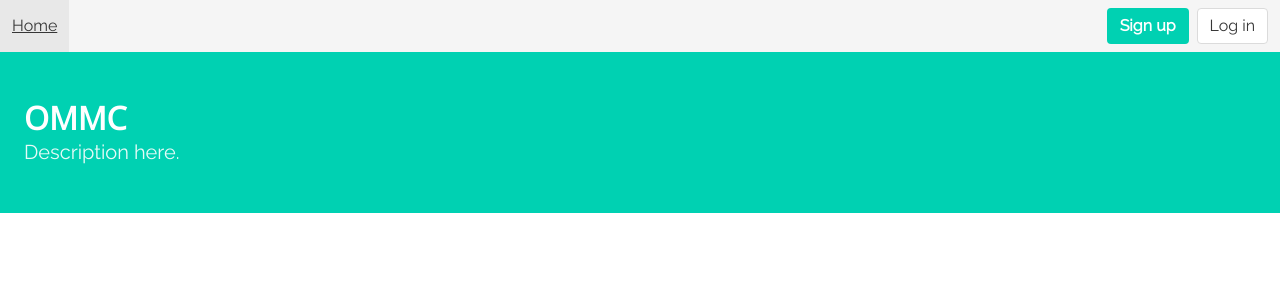
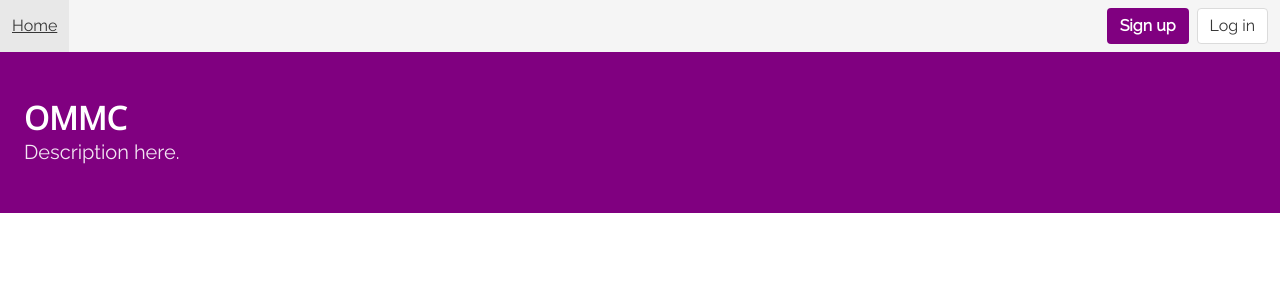
Before and after one commit to Kevin-Liu-01/OMMC-Math-Comp, a Flask app: page / in a window 1280 px wide. Shown: the top 300 px of the page. Run offline with Flask 2, Linux system fonts and the light colour scheme; some libraries are stand-ins or nearby versions.

Commit message:
test color modification

```diff
--- a/static/style.css
+++ b/static/style.css
@@ -5,6 +5,10 @@ input {
 
 a:hover, a:active {
   text-decoration: underline !important;
+}
+
+.is-primary {
+  background-color: purple !important;
 }
 
 .hyperlink {
```
